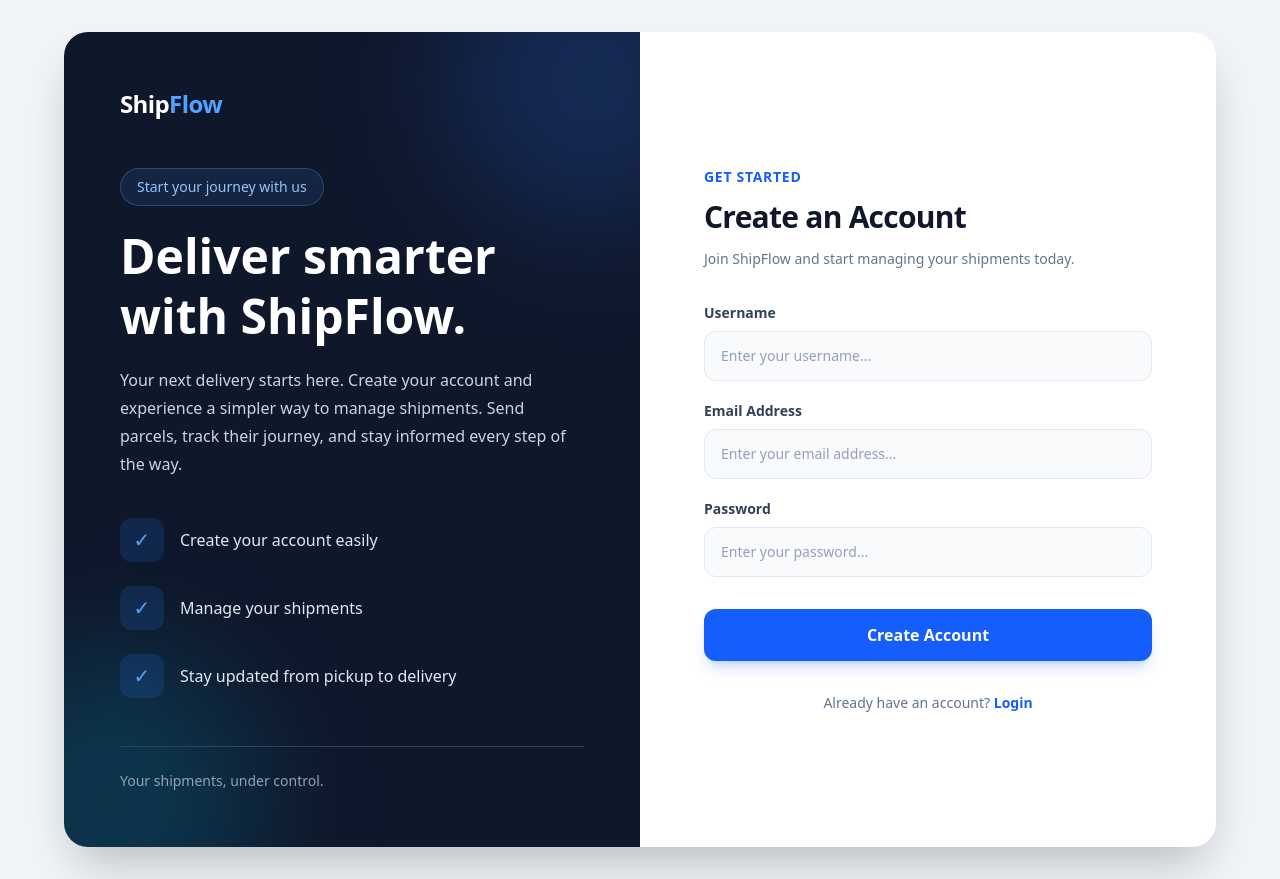
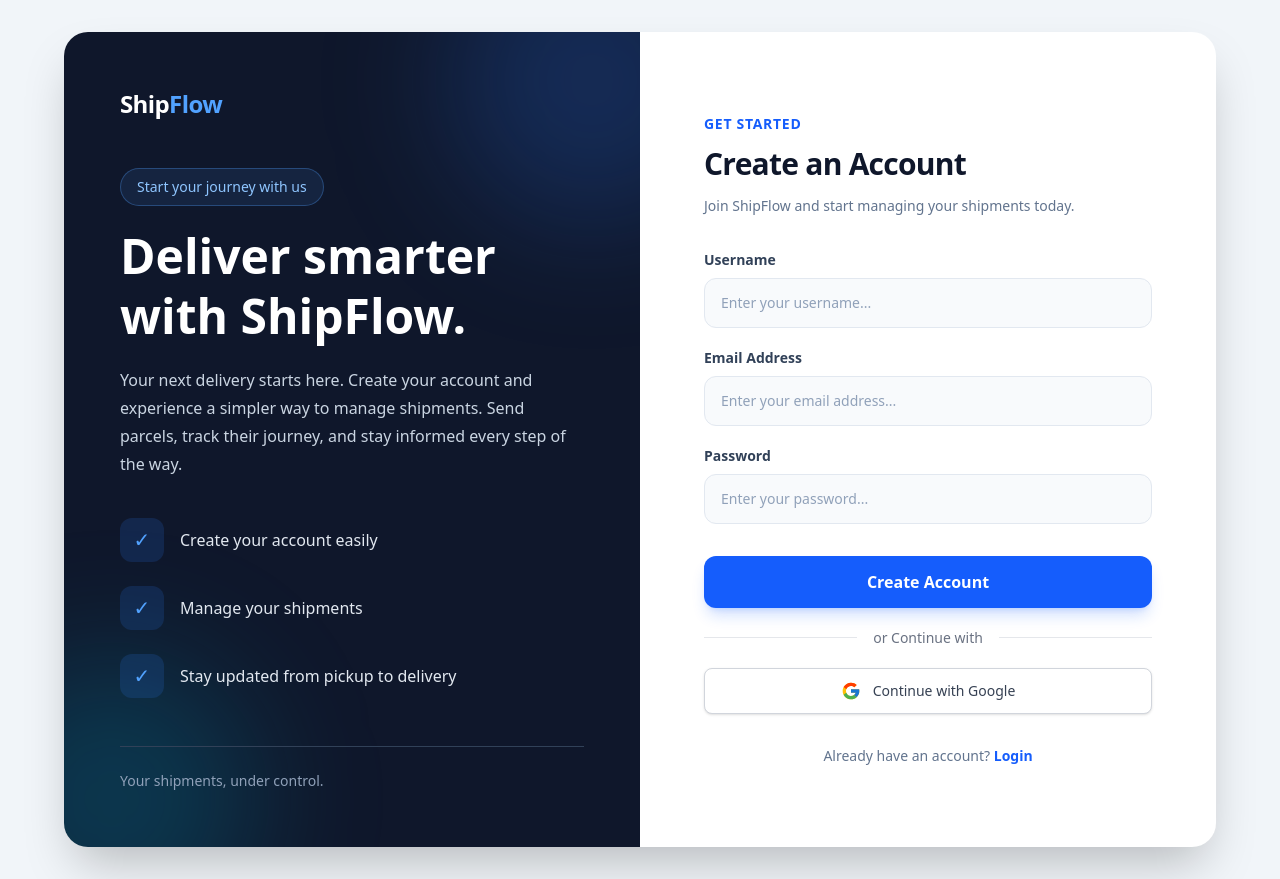
Before and after one commit to Htut-7/Ship-Flow, a Next.js app: page /register in a window 1280 px wide. Built offline with nearby package versions, Linux system fonts and the light colour scheme.

Commit message:
feat: implement OAuthForm component UI and update dbConnect

```diff
--- /dev/null
+++ b/app/(auth)/components/OAuthForm.tsx
@@ -0,0 +1,21 @@
+
+import React from "react";
+import { FcGoogle } from "react-icons/fc";
+
+function OAuthForm() {
+  return (
+    <div className="w-full">
+      <div className="w-full">
+        <button
+          type="button"
+          className="flex w-full items-center justify-center gap-3 rounded-lg border border-gray-300 bg-white px-4 py-3 text-sm font-medium text-gray-700 shadow-sm transition-all hover:bg-gray-50 hover:shadow-md active:scale-[0.98]"
+        >
+          <FcGoogle size={20} />
+          Continue with Google
+        </button>
+      </div>
+    </div>
+  );
+}
+
+export default OAuthForm;
--- a/app/(auth)/login/page.tsx
+++ b/app/(auth)/login/page.tsx
@@ -5,8 +5,9 @@ import React, { useState } from "react";
 import ROUTES from "@/ROUTES";
 import Link from "next/link";
 import { signIn } from "next-auth/react";
+import OAuthForm from "../components/OAuthForm";
 
-function page() {
+function Page() {
   const [email, setEmail] = useState("");
   const [password, setPassword] = useState("");
   const [loading, setLoading] = useState(false);
@@ -34,7 +35,7 @@ function page() {
 
   return (
     <div className="flex min-h-screen items-center justify-center bg-slate-100 p-4 md:p-8">
-      <div className="grid w-full max-w-6xl overflow-hidden rounded-3xl bg-white shadow-2xl lg:min-h-[650px] lg:grid-cols-2">
+      <div className="grid w-full max-w-6xl overflow-hidden rounded-3xl bg-white shadow-2xl lg:min-h-162.5 lg:grid-cols-2">
 
         <div className="relative flex flex-col justify-between overflow-hidden bg-slate-900 p-8 text-white sm:p-12 lg:p-14">
           <div className="absolute -right-24 -top-24 h-72 w-72 rounded-full bg-blue-500/20 blur-3xl" />
@@ -152,6 +153,8 @@ function page() {
               </div>
             </div>
 
+            {error && <p className="text-sm text-red-500">{error}</p>}
+
             <div className="mt-8">
               <button
                 type="submit"
@@ -159,10 +162,21 @@ function page() {
               >
                 {loading ? "Loading..." : "Login"}
               </button>
+
+              <p className="my-5 flex items-center text-sm text-gray-500 gap-4">
+                <span className="h-px flex-1 bg-gray-200" />
+                or Continue with
+                <span className="h-px flex-1 bg-gray-200" />
+              </p>
+
+              <div className="my-5">
+                <OAuthForm/>
+              </div>
+
             </div>
 
             <p className="mt-8 text-center text-sm text-slate-500">
-              Don't have an account?{" "}
+              Don&apos;t have an account?{" "}
               <Link
                 href={ROUTES.REGISTER}
                 className="font-semibold text-blue-600 transition hover:text-blue-700"
@@ -178,4 +192,4 @@ function page() {
   );
 }
 
-export default page;
+export default Page;
--- a/app/(auth)/register/page.tsx
+++ b/app/(auth)/register/page.tsx
@@ -5,8 +5,9 @@ import React, { useState } from "react";
 import Link from "next/link";
 import { register } from "@/lib/action/register.action";
 import { useRouter } from "next/navigation";
+import OAuthForm from "../components/OAuthForm";
 
-function page() {
+function Page() {
   const [username, setUsername] = useState("");
   const [email, setEmail] = useState("");
   const [password, setPassword] = useState("");
@@ -38,14 +39,11 @@ function page() {
     } finally {
       setLoading(false);
     }
-
   };
-
-
 
   return (
     <div className="flex min-h-screen items-center justify-center bg-slate-100 p-4 md:p-8">
-      <div className="grid w-full max-w-6xl overflow-hidden rounded-3xl bg-white shadow-2xl lg:min-h-[700px] lg:grid-cols-2">
+      <div className="grid w-full max-w-6xl overflow-hidden rounded-3xl bg-white shadow-2xl lg:min-h-175 lg:grid-cols-2">
         <div className="relative flex flex-col justify-between overflow-hidden bg-slate-900 p-8 text-white sm:p-12 lg:p-14">
           <div className="absolute -right-24 -top-24 h-72 w-72 rounded-full bg-blue-500/20 blur-3xl" />
           <div className="absolute -bottom-24 -left-24 h-72 w-72 rounded-full bg-cyan-500/20 blur-3xl" />
@@ -180,6 +178,8 @@ function page() {
               </div>
             </div>
 
+            {error && <p className="text-sm text-red-500">{error}</p>}
+
             <div className="mt-8">
               <button
                 type="submit"
@@ -188,6 +188,16 @@ function page() {
               >
                 {loading ? "Loading..." : "Create Account"}
               </button>
+
+              <p className="my-5 flex items-center text-sm text-gray-500 gap-4">
+                <span className="h-px flex-1 bg-gray-200" />
+                or Continue with
+                <span className="h-px flex-1 bg-gray-200" />
+              </p>
+
+              <div className="mt-5">
+                <OAuthForm />
+              </div>
             </div>
 
             <p className="mt-8 text-center text-sm text-slate-500">
@@ -206,4 +216,4 @@ function page() {
   );
 }
 
-export default page;
+export default Page;
--- a/lib/dbConnect.ts
+++ b/lib/dbConnect.ts
@@ -1,3 +1,4 @@
+/* eslint-disable @typescript-eslint/no-explicit-any */
 import mongoose from "mongoose";
 declare global {
   var mongoose: any; // This must be a `var` and not a `let / const`
--- a/package.json
+++ b/package.json
@@ -18,6 +18,7 @@
     "next-auth": "^5.0.0-beta.32",
     "react": "19.1.0",
     "react-dom": "19.1.0",
+    "react-icons": "^5.7.0",
     "zod": "^4.6.7"
   },
   "devDependencies": {
```
Also changed, not shown: public/google.jpg (added), 1 other file (tests, documents, lock files or other folders).
